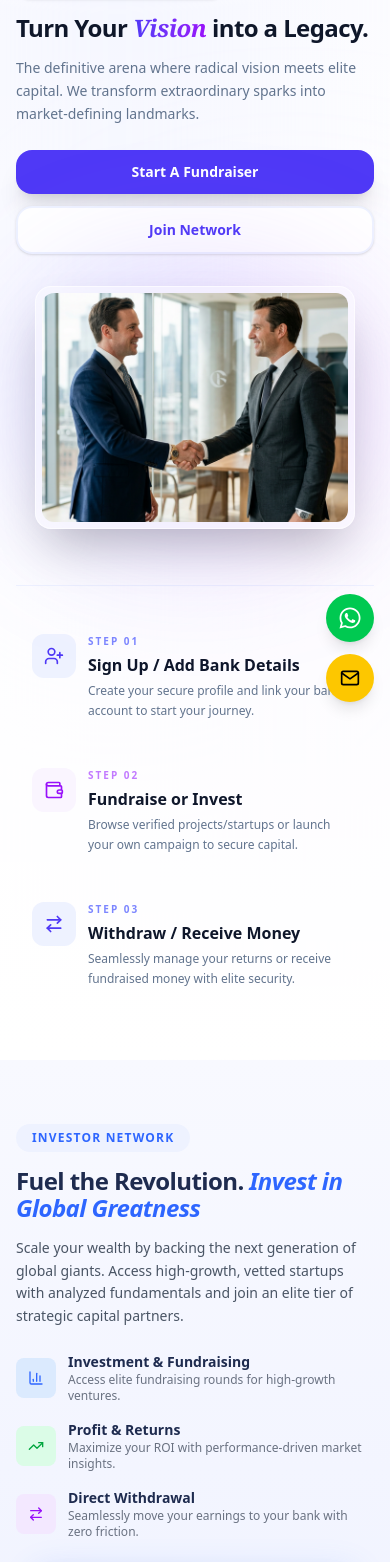
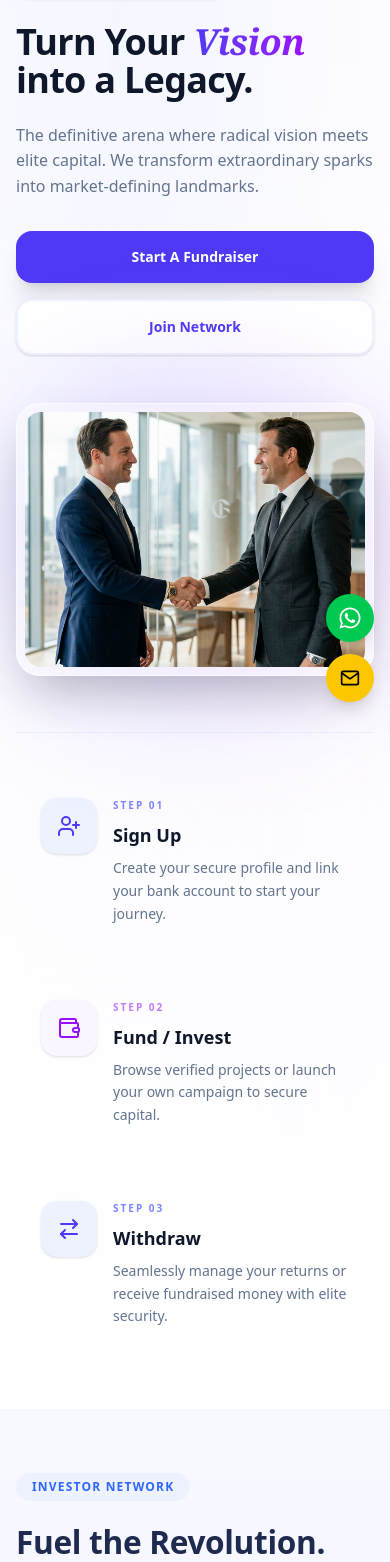
Before and after one commit to yarrowtech-intern2/CrowdFundingLanding, a React (Vite) app in the folder frontend/: page / in a window 390 px wide. Shown: the part 126-1688 px from the top of the page. Built offline with nearby package versions, Linux system fonts and the light colour scheme.

Commit message:
fixed some error

```diff
--- a/frontend/src/Components/Hero.jsx
+++ b/frontend/src/Components/Hero.jsx
@@ -56,7 +56,7 @@ const Hero = () => {
   return (
     <section
       id="home"
-      className="relative w-full min-h-[100dvh] flex items-center justify-center bg-[#fdfdff] overflow-hidden"
+      className="relative w-full min-h-screen flex items-center justify-center bg-[#fdfdff] overflow-hidden"
     >
       <Helmet>
         <title>M8-BID</title>
@@ -96,27 +96,27 @@ const Hero = () => {
       </div>
 
       {/* Main Content */}
-      <div className="w-full max-w-7xl xl:max-w-[88rem] mx-auto px-4 sm:px-6 lg:px-8 pt-24 sm:pt-28 lg:pt-32 xl:pt-36 pb-14 sm:pb-16 lg:pb-20 xl:pb-24 relative z-10">
-        <div className="grid grid-cols-1 lg:grid-cols-2 gap-8 sm:gap-10 lg:gap-12 xl:gap-20 items-center">
+      <div className="section-container pt-24 sm:pt-28 lg:pt-32 xl:pt-40 2xl:pt-52 pb-14 sm:pb-16 lg:pb-24 xl:pb-32 2xl:pb-40 relative z-10">
+        <div className="grid grid-cols-1 lg:grid-cols-2 gap-12 lg:gap-16 xl:gap-24 items-center">
           {/* Left Column: Text Content */}
           <motion.div
-            className="text-left lg:pr-4 xl:pr-12"
+            className="text-left lg:pr-4 xl:pr-12 min-w-0"
             initial={{ opacity: 0, x: -70 }}
             whileInView={{ opacity: 1, x: 0 }}
             viewport={{ once: false, amount: 0.3 }}
             transition={{ duration: 0.8, ease: [0.23, 1, 0.32, 1] }}
           >
-            <div className="inline-flex items-center gap-2 px-3 py-1.5 rounded-full bg-white/80 backdrop-blur-md border border-indigo-100 shadow-sm mb-4 sm:mb-6">
+            <div className="inline-flex items-center gap-2 px-3 py-1.5 rounded-full bg-white/80 backdrop-blur-md border border-indigo-100 shadow-sm mb-6 sm:mb-8 md:mb-10">
               <span className="relative flex h-2 w-2">
                 <span className="animate-ping absolute inline-flex h-full w-full rounded-full bg-indigo-400 opacity-75"></span>
                 <span className="relative inline-flex rounded-full h-2 w-2 bg-indigo-600"></span>
               </span>
-              <span className="text-[10px] font-black uppercase tracking-[0.2em] text-indigo-600">
+              <span className="text-[10px] md:text-xs font-black uppercase tracking-[0.2em] text-indigo-600">
                 Fundraising Platform
               </span>
             </div>
 
-            <h1 className="text-2xl sm:text-3xl md:text-4xl lg:text-5xl xl:text-6xl font-extrabold text-[#0f172a] leading-[1.1] mb-4 sm:mb-6 tracking-tight">
+            <h1 className="heading-hero text-[#0f172a] mb-6 sm:mb-8">
               Turn Your <br className="hidden md:block" />
               <span className="bg-gradient-to-r from-indigo-600 to-purple-600 bg-clip-text text-transparent italic font-serif">
                 Vision
@@ -125,15 +125,15 @@ const Hero = () => {
               into a Legacy.
             </h1>
 
-            <p className="text-sm sm:text-[15px] md:text-lg text-slate-500 max-w-lg lg:max-w-xl xl:max-w-2xl leading-relaxed mb-6 sm:mb-8 font-medium">
+            <p className="text-body text-slate-500 max-w-lg lg:max-w-xl xl:max-w-2xl 2xl:max-w-4xl mb-8 sm:mb-10 md:mb-12 font-medium">
               The definitive arena where radical vision meets elite capital. We
               transform extraordinary sparks into market-defining landmarks.
             </p>
 
-            <div className="flex flex-col sm:flex-row gap-3 sm:gap-4">
+            <div className="flex flex-col sm:flex-row gap-4 sm:gap-6 items-stretch">
               <motion.button
                 onClick={() => scrollToSection("fundraise")}
-                className="w-full sm:w-auto px-6 sm:px-9 py-3 sm:py-4 bg-indigo-600 text-white font-bold rounded-2xl shadow-xl hover:shadow-2xl transition-all duration-300 transform active:scale-95 hover:bg-indigo-700 text-sm sm:text-base"
+                className="w-full sm:w-auto px-8 sm:px-10 py-4 sm:py-5 bg-indigo-600 text-white font-extrabold rounded-2xl shadow-xl hover:shadow-2xl transition-all duration-300 transform active:scale-95 hover:bg-indigo-700 text-sm sm:text-base 2xl:text-lg"
                 variants={buttonVariants}
                 whileHover="hover"
                 whileTap="tap"
@@ -144,7 +144,7 @@ const Hero = () => {
 
               <motion.button
                 onClick={() => scrollToSection("contact")}
-                className="w-full sm:w-auto px-6 sm:px-9 py-3 sm:py-4 bg-white text-indigo-600 font-bold rounded-2xl border-2 border-indigo-50 hover:border-indigo-100 hover:bg-indigo-50/50 transition-all duration-300 shadow-sm text-sm sm:text-base"
+                className="w-full sm:w-auto px-8 sm:px-10 py-4 sm:py-5 bg-white text-indigo-600 font-extrabold rounded-2xl border-2 border-indigo-50 hover:border-indigo-200 hover:bg-indigo-50/50 transition-all duration-300 shadow-sm text-sm sm:text-base 2xl:text-lg"
                 variants={buttonVariants}
                 whileHover="hover"
                 whileTap="tap"
@@ -157,7 +157,7 @@ const Hero = () => {
 
           {/* Right Column: Hero Image */}
           <motion.div
-            className="relative"
+            className="relative min-w-0"
             initial={{ opacity: 0, x: 70 }}
             whileInView={{ opacity: 1, x: 0 }}
             viewport={{ once: false, amount: 0.3 }}
@@ -167,13 +167,13 @@ const Hero = () => {
               delay: 0.1,
             }}
           >
-            <div className="relative max-w-xs sm:max-w-sm md:max-w-md lg:max-w-lg xl:max-w-xl mx-auto">
+            <div className="relative max-w-sm sm:max-w-md lg:max-w-full xl:max-w-2xl 2xl:max-w-3xl mx-auto">
               <div className="absolute -inset-4 bg-gradient-to-r from-indigo-500/20 to-purple-500/20 blur-3xl rounded-full" />
-              <div className="relative p-1.5 sm:p-2 bg-white/40 backdrop-blur-md rounded-2xl sm:rounded-[2.5rem] border border-white/60 shadow-2xl group transition-all duration-700 hover:scale-[1.02]">
+              <div className="relative p-2 sm:p-3 bg-white/40 backdrop-blur-md rounded-3xl sm:rounded-[3rem] border border-white/60 shadow-2xl group transition-all duration-700 hover:scale-[1.02] overflow-hidden">
                 <img
                   src={handshakeImg}
                   alt="Business Partnership"
-                  className="rounded-xl sm:rounded-[2rem] w-full h-auto object-cover aspect-[4/3]"
+                  className="rounded-2xl sm:rounded-[2.5rem] w-full h-auto object-cover aspect-[4/3] shadow-inner"
                 />
               </div>
             </div>
@@ -182,29 +182,29 @@ const Hero = () => {
 
         {/* --- STEPS SECTION --- */}
         <motion.div
-          className="mt-14 sm:mt-20 lg:mt-32 pt-8 sm:pt-12 border-t border-indigo-100/50"
+          className="mt-14 sm:mt-20 lg:mt-32 2xl:mt-48 pt-10 sm:pt-16 border-t border-indigo-100/50"
           variants={containerVariants}
           initial="hidden"
           whileInView="visible"
           viewport={{ once: true, amount: 0.1 }}
         >
-          <div className="grid grid-cols-1 sm:grid-cols-2 lg:grid-cols-3 gap-4 sm:gap-6 md:gap-8 lg:gap-12">
+          <div className="grid grid-cols-1 sm:grid-cols-2 lg:grid-cols-3 gap-6 sm:gap-8 lg:gap-12 2xl:gap-20">
             {/* Step 1 */}
             <motion.div
               variants={itemSlideLeft}
-              className="group flex items-start gap-3 sm:gap-5 p-4 sm:p-6 rounded-2xl sm:rounded-3xl hover:bg-white hover:shadow-xl hover:shadow-indigo-500/5 transition-all duration-500"
+              className="group flex items-start gap-4 sm:gap-6 p-6 sm:p-8 2xl:p-12 rounded-3xl hover:bg-white hover:shadow-2xl hover:shadow-indigo-500/10 transition-all duration-500 border border-transparent hover:border-indigo-50"
             >
-              <div className="flex-shrink-0 w-11 h-11 sm:w-14 sm:h-14 rounded-xl sm:rounded-2xl bg-indigo-50 flex items-center justify-center group-hover:bg-indigo-600 transition-colors duration-500">
-                <UserPlus className="w-5 h-5 sm:w-7 sm:h-7 text-indigo-600 group-hover:text-white transition-colors duration-500" />
+              <div className="flex-shrink-0 w-14 h-14 sm:w-16 sm:h-16 2xl:w-20 2xl:h-20 rounded-2xl sm:rounded-3xl bg-indigo-50 flex items-center justify-center group-hover:bg-indigo-600 transition-all duration-500 shadow-sm group-hover:shadow-indigo-200">
+                <UserPlus className="w-6 h-6 sm:w-8 sm:h-8 2xl:w-10 2xl:h-10 text-indigo-600 group-hover:text-white transition-colors duration-500" />
               </div>
               <div>
-                <span className="text-[10px] font-black uppercase tracking-[0.2em] text-indigo-400 mb-1 block">
+                <span className="text-[10px] md:text-xs font-black uppercase tracking-[0.2em] text-indigo-400 mb-2 block">
                   Step 01
                 </span>
-                <h3 className="text-base sm:text-lg lg:text-xl font-bold text-slate-900 mb-1 sm:mb-2">
-                  Sign Up / Add Bank Details
+                <h3 className="text-lg sm:text-xl lg:text-2xl font-bold text-slate-900 mb-2 sm:mb-3">
+                  Sign Up
                 </h3>
-                <p className="text-xs sm:text-sm text-slate-500 leading-relaxed font-medium">
+                <p className="text-sm sm:text-base text-slate-500 leading-relaxed font-medium">
                   Create your secure profile and link your bank account to start
                   your journey.
                 </p>
@@ -214,20 +214,20 @@ const Hero = () => {
             {/* Step 2 */}
             <motion.div
               variants={itemVariants}
-              className="group flex items-start gap-3 sm:gap-5 p-4 sm:p-6 rounded-2xl sm:rounded-3xl hover:bg-white hover:shadow-xl hover:shadow-purple-500/5 transition-all duration-500"
+              className="group flex items-start gap-4 sm:gap-6 p-6 sm:p-8 2xl:p-12 rounded-3xl hover:bg-white hover:shadow-2xl hover:shadow-purple-500/10 transition-all duration-500 border border-transparent hover:border-purple-50"
             >
-              <div className="flex-shrink-0 w-11 h-11 sm:w-14 sm:h-14 rounded-xl sm:rounded-2xl bg-purple-50 flex items-center justify-center group-hover:bg-purple-600 transition-colors duration-500">
-                <Wallet className="w-5 h-5 sm:w-7 sm:h-7 text-purple-600 group-hover:text-white transition-colors duration-500" />
+              <div className="flex-shrink-0 w-14 h-14 sm:w-16 sm:h-16 2xl:w-20 2xl:h-20 rounded-2xl sm:rounded-3xl bg-purple-50 flex items-center justify-center group-hover:bg-purple-600 transition-all duration-500 shadow-sm group-hover:shadow-purple-200">
+                <Wallet className="w-6 h-6 sm:w-8 sm:h-8 2xl:w-10 2xl:h-10 text-purple-600 group-hover:text-white transition-colors duration-500" />
               </div>
               <div>
-                <span className="text-[10px] font-black uppercase tracking-[0.2em] text-purple-400 mb-1 block">
+                <span className="text-[10px] md:text-xs font-black uppercase tracking-[0.2em] text-purple-400 mb-2 block">
                   Step 02
                 </span>
-                <h3 className="text-base sm:text-lg lg:text-xl font-bold text-slate-900 mb-1 sm:mb-2">
-                  Fundraise or Invest
+                <h3 className="text-lg sm:text-xl lg:text-2xl font-bold text-slate-900 mb-2 sm:mb-3">
+                  Fund / Invest
                 </h3>
-                <p className="text-xs sm:text-sm text-slate-500 leading-relaxed font-medium">
-                  Browse verified projects/startups or launch your own campaign
+                <p className="text-sm sm:text-base text-slate-500 leading-relaxed font-medium">
+                  Browse verified projects or launch your own campaign
                   to secure capital.
                 </p>
               </div>
@@ -236,19 +236,19 @@ const Hero = () => {
             {/* Step 3 */}
             <motion.div
               variants={itemSlideRight}
-              className="group flex items-start gap-3 sm:gap-5 p-4 sm:p-6 rounded-2xl sm:rounded-3xl hover:bg-white hover:shadow-xl hover:shadow-indigo-500/5 transition-all duration-500 sm:col-span-2 lg:col-span-1"
+              className="group flex items-start gap-4 sm:gap-6 p-6 sm:p-8 2xl:p-12 rounded-3xl hover:bg-white hover:shadow-2xl hover:shadow-indigo-500/10 transition-all duration-500 border border-transparent hover:border-indigo-50 sm:col-span-2 lg:col-span-1"
             >
-              <div className="flex-shrink-0 w-11 h-11 sm:w-14 sm:h-14 rounded-xl sm:rounded-2xl bg-indigo-50 flex items-center justify-center group-hover:bg-indigo-600 transition-colors duration-500">
-                <ArrowRightLeft className="w-5 h-5 sm:w-7 sm:h-7 text-indigo-600 group-hover:text-white transition-colors duration-500" />
+              <div className="flex-shrink-0 w-14 h-14 sm:w-16 sm:h-16 2xl:w-20 2xl:h-20 rounded-2xl sm:rounded-3xl bg-indigo-50 flex items-center justify-center group-hover:bg-indigo-600 transition-all duration-500 shadow-sm group-hover:shadow-indigo-200">
+                <ArrowRightLeft className="w-6 h-6 sm:w-8 sm:h-8 2xl:w-10 2xl:h-10 text-indigo-600 group-hover:text-white transition-colors duration-500" />
               </div>
               <div>
-                <span className="text-[10px] font-black uppercase tracking-[0.2em] text-indigo-400 mb-1 block">
+                <span className="text-[10px] md:text-xs font-black uppercase tracking-[0.2em] text-indigo-400 mb-2 block">
                   Step 03
                 </span>
-                <h3 className="text-base sm:text-lg lg:text-xl font-bold text-slate-900 mb-1 sm:mb-2">
-                  Withdraw / Receive Money
+                <h3 className="text-lg sm:text-xl lg:text-2xl font-bold text-slate-900 mb-2 sm:mb-3">
+                  Withdraw
                 </h3>
-                <p className="text-xs sm:text-sm text-slate-500 leading-relaxed font-medium">
+                <p className="text-sm sm:text-base text-slate-500 leading-relaxed font-medium">
                   Seamlessly manage your returns or receive fundraised money with
                   elite security.
                 </p>
--- a/frontend/src/Components/Investor.jsx
+++ b/frontend/src/Components/Investor.jsx
@@ -8,9 +8,9 @@ const BrowseInvestors = () => {
   return (
     <section
       id="investors"
-      className="w-full bg-gradient-to-b from-[#f8f9ff] via-[#f3f5ff] to-[#eef2ff] py-16 sm:py-20 md:py-28 overflow-hidden"
+      className="w-full bg-gradient-to-b from-[#f8f9ff] via-[#f3f5ff] to-[#eef2ff] py-16 sm:py-20 md:py-28 lg:py-36 2xl:py-48 overflow-hidden"
     >
-      <div className="w-full max-w-7xl xl:max-w-[88rem] mx-auto px-4 sm:px-6 lg:px-8 grid grid-cols-1 lg:grid-cols-2 gap-8 sm:gap-12 lg:gap-16 items-center">
+      <div className="section-container grid grid-cols-1 lg:grid-cols-2 gap-12 sm:gap-16 lg:gap-20 2xl:gap-32 items-center">
         {/* LEFT CONTENT */}
         <motion.div
           initial={{ opacity: 0, x: -70 }}
@@ -18,40 +18,40 @@ const BrowseInvestors = () => {
           viewport={{ once: false, amount: 0.3 }}
           transition={{ duration: 0.8, ease: [0.23, 1, 0.32, 1] }}
         >
-          <span className="inline-block text-xs font-bold uppercase tracking-widest text-[#2e66ff] bg-[#eef2ff] px-4 py-1.5 rounded-full mb-4 sm:mb-6">
+          <span className="inline-block text-xs md:text-sm font-bold uppercase tracking-widest text-[#2e66ff] bg-[#eef2ff] px-4 py-1.5 md:py-2 rounded-full mb-6 sm:mb-8">
             Investor Network
           </span>
 
-          <h2 className="text-2xl sm:text-3xl md:text-4xl lg:text-5xl xl:text-6xl font-bold tracking-tight text-[#1e2b4f] leading-[1.1] mb-4 sm:mb-6">
+          <h2 className="heading-section text-primary-dark mb-6 sm:mb-8">
             Fuel the Revolution.{" "}
             <br className="hidden md:block" />
-            <span className="text-[#2e66ff] italic">
+            <span className="text-primary italic">
               Invest in Global Greatness
             </span>
           </h2>
 
-          <p className="text-sm sm:text-[15px] md:text-lg text-gray-600 leading-relaxed mb-6 sm:mb-8 md:mb-10 max-w-lg lg:max-w-xl xl:max-w-2xl">
+          <p className="text-body text-gray-600 mb-8 sm:mb-10 md:mb-12 max-w-lg lg:max-w-xl xl:max-w-2xl 2xl:max-w-4xl font-medium">
             Scale your wealth by backing the next generation of global giants.
             Access high-growth, vetted startups with analyzed fundamentals and
             join an elite tier of strategic capital partners.
           </p>
 
           {/* Features Checklist */}
-          <div className="space-y-4 sm:space-y-5 md:space-y-6">
+          <div className="grid grid-cols-1 sm:grid-cols-2 lg:grid-cols-1 gap-6 sm:gap-8 md:gap-10">
             <motion.div
               initial={{ opacity: 0, x: -20 }}
               whileInView={{ opacity: 1, x: 0 }}
               transition={{ delay: 0.2 }}
-              className="flex items-center gap-3 sm:gap-4 group"
+              className="flex items-center gap-4 sm:gap-6 group"
             >
-              <div className="flex-shrink-0 w-10 h-10 sm:w-11 sm:h-11 md:w-12 md:h-12 rounded-lg sm:rounded-xl bg-blue-100 flex items-center justify-center group-hover:bg-[#2e66ff] group-hover:text-white transition-all duration-300">
-                <BarChart3 className="w-4 h-4 sm:w-5 sm:h-5 md:w-6 md:h-6 text-[#2e66ff] group-hover:text-white" />
+              <div className="flex-shrink-0 w-12 h-12 sm:w-14 sm:h-14 md:w-16 md:h-16 rounded-xl sm:rounded-2xl bg-blue-100 flex items-center justify-center group-hover:bg-[#2e66ff] group-hover:text-white transition-all duration-300 shadow-sm">
+                <BarChart3 className="w-6 h-6 sm:w-7 sm:h-7 md:w-8 md:h-8 text-[#2e66ff] group-hover:text-white" />
               </div>
               <div>
-                <h4 className="font-bold text-[#1e2b4f] text-sm sm:text-base md:text-lg">
+                <h4 className="font-bold text-[#1e2b4f] text-base sm:text-lg md:text-xl 2xl:text-2xl">
                   Investment &amp; Fundraising
                 </h4>
-                <p className="text-xs sm:text-sm text-gray-500">
+                <p className="text-sm sm:text-base text-gray-500 font-medium">
                   Access elite fundraising rounds for high-growth ventures.
                 </p>
               </div>
@@ -61,36 +61,17 @@ const BrowseInvestors = () => {
               initial={{ opacity: 0, x: -20 }}
               whileInView={{ opacity: 1, x: 0 }}
               transition={{ delay: 0.3 }}
-              className="flex items-center gap-3 sm:gap-4 group"
+              className="flex items-center gap-4 sm:gap-6 group"
             >
-              <div className="flex-shrink-0 w-10 h-10 sm:w-11 sm:h-11 md:w-12 md:h-12 rounded-lg sm:rounded-xl bg-green-100 flex items-center justify-center group-hover:bg-green-600 group-hover:text-white transition-all duration-300">
-                <TrendingUp className="w-4 h-4 sm:w-5 sm:h-5 md:w-6 md:h-6 text-green-600 group-hover:text-white" />
+              <div className="flex-shrink-0 w-12 h-12 sm:w-14 sm:h-14 md:w-16 md:h-16 rounded-xl sm:rounded-2xl bg-green-100 flex items-center justify-center group-hover:bg-green-600 group-hover:text-white transition-all duration-300 shadow-sm">
+                <TrendingUp className="w-6 h-6 sm:w-7 sm:h-7 md:w-8 md:h-8 text-green-600 group-hover:text-white" />
               </div>
               <div>
-                <h4 className="font-bold text-[#1e2b4f] text-sm sm:text-base md:text-lg">
+                <h4 className="font-bold text-[#1e2b4f] text-base sm:text-lg md:text-xl 2xl:text-2xl">
                   Profit &amp; Returns
                 </h4>
-                <p className="text-xs sm:text-sm text-gray-500">
+                <p className="text-sm sm:text-base text-gray-500 font-medium">
                   Maximize your ROI with performance-driven market insights.
-                </p>
-              </div>
-            </motion.div>
-
-            <motion.div
-              initial={{ opacity: 0, x: -20 }}
-              whileInView={{ opacity: 1, x: 0 }}
-              transition={{ delay: 0.4 }}
-              className="flex items-center gap-3 sm:gap-4 group"
-            >
-              <div className="flex-shrink-0 w-10 h-10 sm:w-11 sm:h-11 md:w-12 md:h-12 rounded-lg sm:rounded-xl bg-purple-100 flex items-center justify-center group-hover:bg-purple-600 group-hover:text-white transition-all duration-300">
-                <ArrowRightLeft className="w-4 h-4 sm:w-5 sm:h-5 md:w-6 md:h-6 text-purple-600 group-hover:text-white" />
-              </div>
-              <div>
-                <h4 className="font-bold text-[#1e2b4f] text-sm sm:text-base md:text-lg">
-                  Direct Withdrawal
-                </h4>
-                <p className="text-xs sm:text-sm text-gray-500">
-                  Seamlessly move your earnings to your bank with zero friction.
                 </p>
               </div>
             </motion.div>
@@ -99,23 +80,24 @@ const BrowseInvestors = () => {
 
         {/* RIGHT IMAGE */}
         <motion.div
-          className="relative group max-w-xs sm:max-w-sm md:max-w-md lg:max-w-lg xl:max-w-xl mx-auto w-full"
+          className="relative group max-w-sm sm:max-w-md lg:max-w-full xl:max-w-2xl 2xl:max-w-3xl mx-auto w-full"
           initial={{ opacity: 0, x: 70 }}
           whileInView={{ opacity: 1, x: 0 }}
           viewport={{ once: false, amount: 0.3 }}
           transition={{ duration: 0.8, ease: [0.23, 1, 0.32, 1], delay: 0.1 }}
         >
-          <div className="absolute -inset-1 bg-gradient-to-r from-[#2e66ff] to-[#4f8cff] rounded-2xl sm:rounded-3xl blur-lg opacity-15 group-hover:opacity-25 transition duration-500"></div>
-          <div className="relative p-1.5 sm:p-2 bg-white/40 backdrop-blur-md rounded-2xl sm:rounded-[2.5rem] border border-white/60 shadow-2xl group transition-all duration-700 hover:scale-[1.02]">
+          <div className="absolute -inset-1 bg-gradient-to-r from-[#2e66ff] to-[#4f8cff] rounded-3xl sm:rounded-[3rem] blur-xl opacity-20 group-hover:opacity-30 transition duration-500"></div>
+          <div className="relative p-2 sm:p-3 bg-white/40 backdrop-blur-md rounded-3xl sm:rounded-[3.5rem] border border-white/60 shadow-2xl group transition-all duration-700 hover:scale-[1.02]">
             <img
               src={investorImg}
               alt="Investor"
-              className="rounded-xl sm:rounded-[2rem] w-full h-auto object-cover aspect-[4/3]"
+              className="rounded-2xl sm:rounded-[3rem] w-full h-auto object-cover aspect-[4/3] shadow-inner"
             />
           </div>
         </motion.div>
       </div>
     </section>
+
   );
 };
 
--- a/frontend/src/index.css
+++ b/frontend/src/index.css
@@ -1,11 +1,36 @@
 @import "tailwindcss";
 
-/* Global responsive base styles */
+@theme {
+  /* Dynamic viewports */
+  --breakpoint-xs: 480px;
+  --breakpoint-sm: 640px;
+  --breakpoint-md: 768px;
+  --breakpoint-lg: 1024px;
+  --breakpoint-xl: 1280px;
+  --breakpoint-2xl: 1536px;
+  --breakpoint-3xl: 1920px;
+
+  /* Brand Colors */
+  --color-primary: #2e66ff;
+  --color-primary-dark: #1e2b4f;
+  --color-accent: #4f46e5;
+  --color-surface: #f6f7fb;
+}
+
+@layer base {
   html {
     scroll-behavior: smooth;
     -webkit-text-size-adjust: 100%;
     -webkit-font-smoothing: antialiased;
     -moz-osx-font-smoothing: grayscale;
+    /* Base fluid typography scale */
+    font-size: 16px;
+  }
+
+  @media (min-width: 1920px) {
+    html {
+      font-size: 18px; /* Slightly larger base for ultrawide */
+    }
   }
 
   body {
@@ -13,27 +38,60 @@ body {
     padding: 0;
     overflow-x: hidden;
     min-height: 100dvh;
+    background-color: white;
+    color: #1e2b4f;
+  }
 }
 
-/* Prevent horizontal overflow on all devices */
-*,
-*::before,
-*::after {
-  box-sizing: border-box;
+@layer components {
+  /* Centralized Section Container - Production Standard */
+  .section-container {
+    width: 100%;
+    max-width: 88rem; /* 1408px - The gold standard for modern landing pages */
+    margin-left: auto;
+    margin-right: auto;
+    padding-left: 1rem;
+    padding-right: 1rem;
   }
 
-/* Responsive images by default */
-img,
-video {
-  max-width: 100%;
-  height: auto;
+  @media (min-width: 640px) { .section-container { padding-left: 1.5rem; padding-right: 1.5rem; } }
+  @media (min-width: 1024px) { .section-container { padding-left: 2rem; padding-right: 2rem; } }
+  @media (min-width: 1536px) {
+    .section-container {
+      max-width: 100rem; /* Scaling up for 2K/4K screens */
+      padding-left: 3rem;
+      padding-right: 3rem;
+    }
   }
 
-/* Better touch targets on mobile */
-@media (max-width: 640px) {
-  button,
-  a {
-    min-height: 44px;
-    min-width: 44px;
+  /* Fluid Typography Utilities */
+  .heading-hero {
+    font-size: clamp(2.25rem, 5vw + 1rem, 6rem);
+    line-height: 1.05;
+    font-weight: 800;
+    letter-spacing: -0.02em;
+  }
+
+  .heading-section {
+    font-size: clamp(1.875rem, 4vw + 1rem, 4.5rem);
+    line-height: 1.1;
+    font-weight: 700;
+    letter-spacing: -0.01em;
+  }
+
+  .text-body {
+    font-size: clamp(1rem, 0.5vw + 0.8rem, 1.25rem);
+    line-height: 1.6;
   }
 }
+
+/* Animations */
+@keyframes float {
+  0% { transform: translateY(0px); }
+  50% { transform: translateY(-10px); }
+  100% { transform: translateY(0px); }
+}
+
+.animate-float {
+  animation: float 6s ease-in-out infinite;
+}
```
Also changed, not shown: frontend/src/Components/About.jsx (+11 -10 lines), frontend/src/Components/Contact.jsx (+59 -52 lines), frontend/src/Components/Footer.jsx (+4 -3 lines), frontend/src/Components/Fundraiser.jsx (+11 -10 lines), frontend/src/Components/Header.jsx (+23 -12 lines), frontend/src/Components/Security.jsx (+20 -13 lines). Lines whose indentation alone changed are shown as unchanged.
